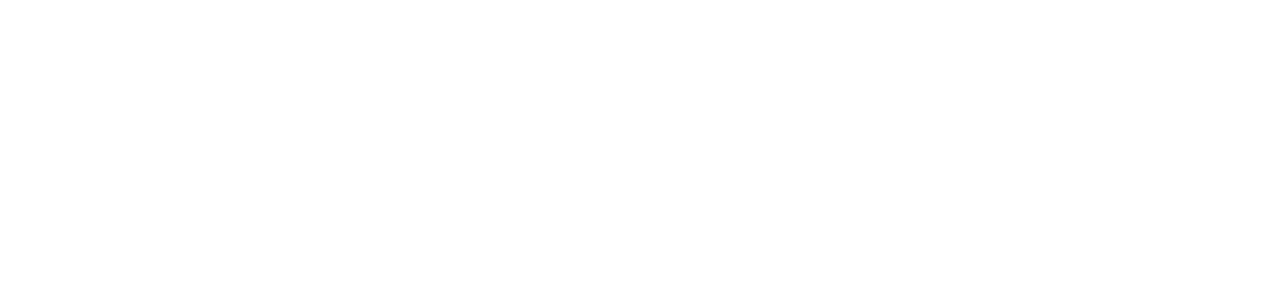
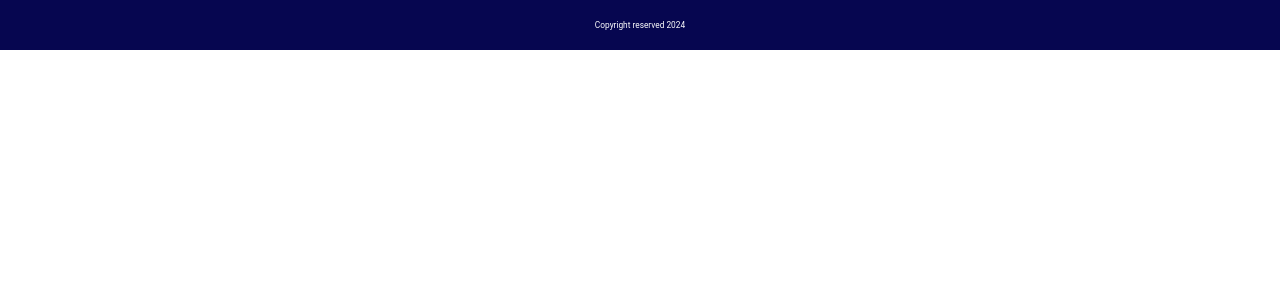
Before and after one commit to Ana-CAS-Machado/Ada-bnb, an Angular app: page / in a window 1280 px wide. Shown: the top 300 px of the page. Built offline with nearby package versions, Linux system fonts and the light colour scheme.

Commit message:
adicionando o footer da aplicação com html e css

```diff
--- a/src/app/app.component.html
+++ b/src/app/app.component.html
@@ -1 +1,4 @@
+
 <app-header></app-header>
+
+<app-footer></app-footer>
--- a/src/app/app.module.ts
+++ b/src/app/app.module.ts
@@ -4,11 +4,13 @@
 import { AppRoutingModule } from './app-routing.module';
 import { AppComponent } from './app.component';
 import { HeaderComponent } from './header/header.component';
+import { FooterComponent } from './footer/footer.component';
 
 @NgModule({
   declarations: [
     AppComponent,
-    HeaderComponent
+    HeaderComponent,
+    FooterComponent
   ],
   imports: [
     BrowserModule,
--- /dev/null
+++ b/src/app/footer/footer.component.css
@@ -0,0 +1,10 @@
+footer {
+ display: flex;
+ justify-content: center;
+ align-items: center;
+ background-color: var(--deepblue-background);
+ color: var(--white-text);
+ width: 100vw;
+ height: 50px;
+ margin-top: auto;
+}
--- /dev/null
+++ b/src/app/footer/footer.component.html
@@ -0,0 +1,3 @@
+<footer>
+ <small>Copyright reserved 2024</small>
+</footer>
```
Also changed, not shown: src/app/footer/footer.component.ts (added, +10 -0 lines), 1 other file (tests, documents, lock files or other folders).
